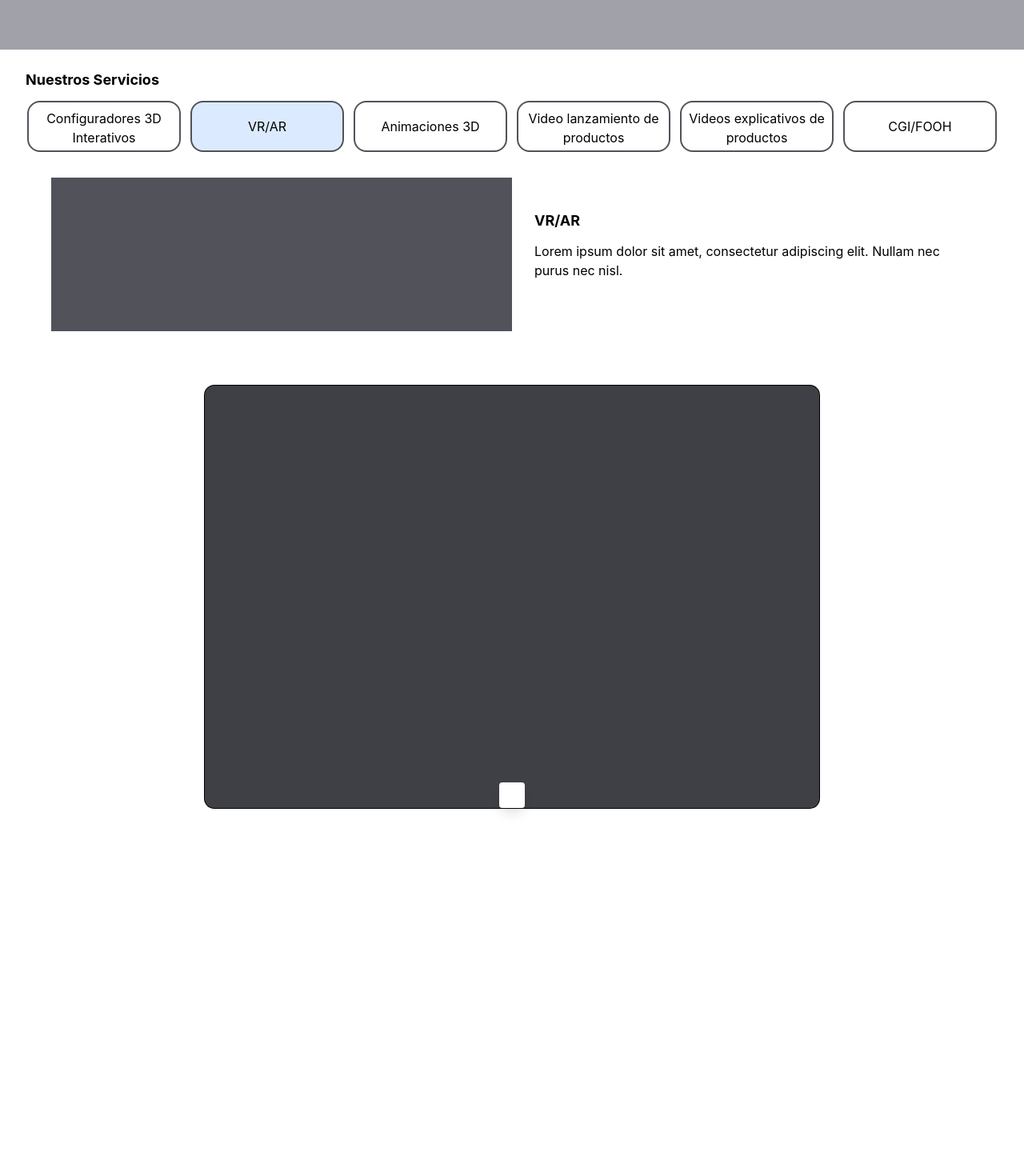
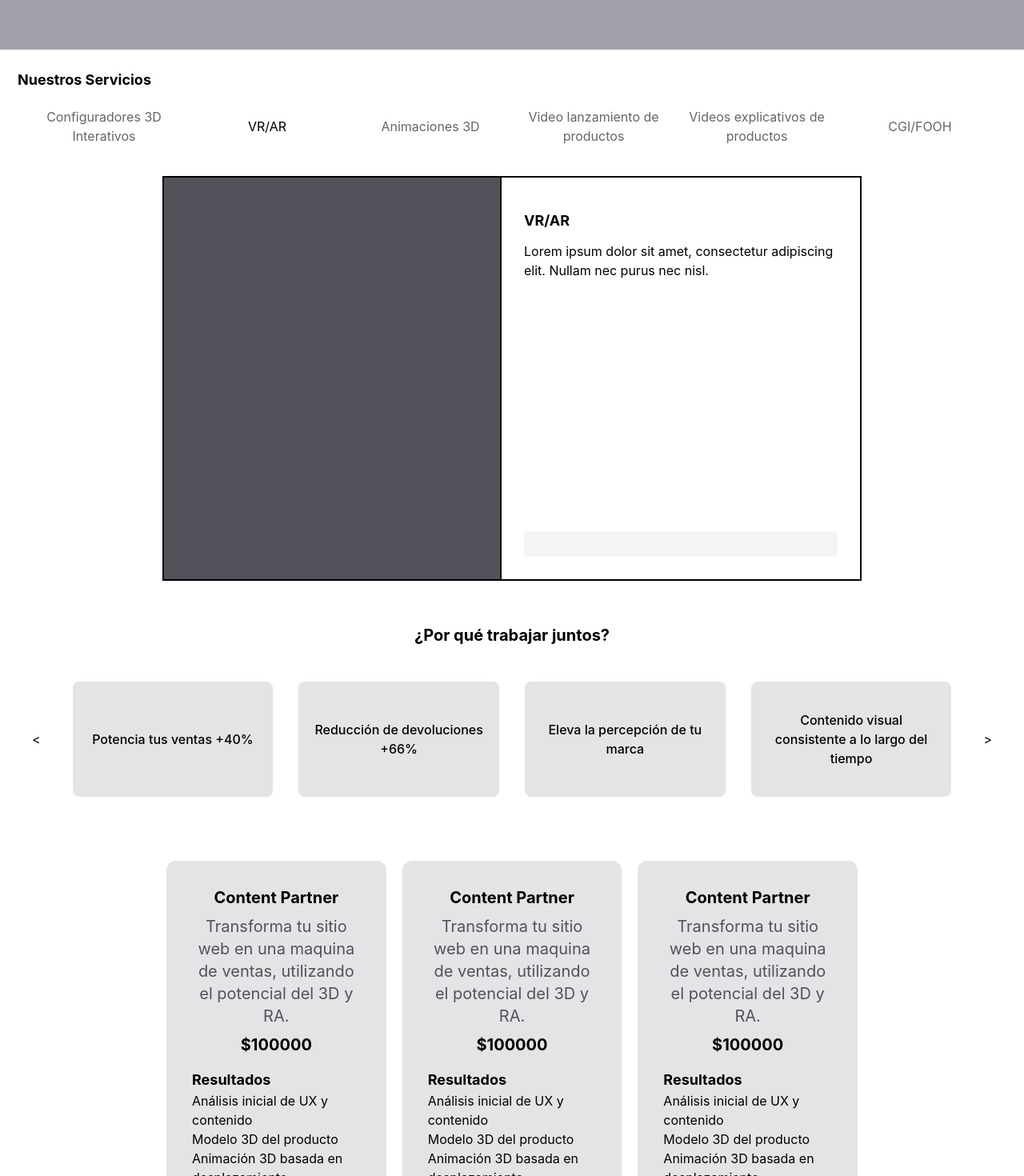
Before and after one commit to ManuelGurbanov/Opptix-Web, a React (Create React App) app: page / in a window 1280 px wide. Shown: the part 1330-2800 px from the top of the page at 80% size. Before the commit the page ends 2588 px from the top, so only its background shows below. Built offline with nearby package versions, Linux system fonts and the light colour scheme; no server answers.

Commit message:
more sections and fixed 3D

```diff
--- a/src/ARModelViewer.js
+++ b/src/ARModelViewer.js
@@ -1,8 +1,9 @@
-import React, { useEffect, useRef } from "react";
+import React, { useEffect, useRef, useState } from "react";
 import "@google/model-viewer";
 
-const ARModelViewer = ({ modelSrc }) => {
+const ARModelViewer = ({ modelSrc, controlsContainerId }) => {
   const modelViewerRef = useRef(null);
+  const [groupIndex, setGroupIndex] = useState(0);
 
   useEffect(() => {
     const modelViewer = modelViewerRef.current;
@@ -12,6 +13,7 @@ const ARModelViewer = ({ modelSrc }) => {
         console.error("No se pudo cargar el modelo.");
         return;
       }
+
       const materials = modelViewer.model.materials;
       if (!materials.length) {
         console.error("No se encontraron materiales en el modelo.");
@@ -22,19 +24,31 @@ const ARModelViewer = ({ modelSrc }) => {
         material.name = material.name.trim();
       });
 
-      console.log("Materiales disponibles:", materials.map((mat) => mat.name));
+      const controlsContainer = document.getElementById(controlsContainerId);
+      if (!controlsContainer) {
+        console.error("No se encontró el contenedor para los controles.");
+        return;
+      }
 
-      const controlsContainer = document.querySelector("#material-controls");
       controlsContainer.innerHTML = "";
 
+      console.log("Materiales del modelo:");
+      materials.forEach((material) => {
+        console.log(`Material: ${material.name}`);
+      });
+
       const groupMaterials = (suffix) =>
-        materials.filter((material) => material.name.endsWith(suffix));
+        materials.filter((material) => material.name.endsWith(suffix) || material.name.includes(suffix));
 
-      const group2 = groupMaterials("2");
-      const group3 = groupMaterials("3");
+      const group2 = [
+        ...groupMaterials("2"),
+        ...materials.filter(material => material.name === "02-madera base grande"),
+      ];
 
-      console.log("Materiales en el grupo 2:", group2.map((mat) => mat.name));
-      console.log("Materiales en el grupo 3:", group3.map((mat) => mat.name));
+      const group3 = [
+        ...groupMaterials("3"),
+        ...materials.filter(material => material.name === "03-madera base grande"),
+      ];
 
       const updateAlphaValue = (material, alpha) => {
         const pbr = material.pbrMetallicRoughness;
@@ -50,53 +64,57 @@ const ARModelViewer = ({ modelSrc }) => {
         });
       };
 
+      const activateGroup = (group) => {
+        group.forEach((mat) => {
+          mat.setAlphaMode("OPAQUE");
+          updateAlphaValue(mat, 1);
+        });
+      };
+
       deactivateGroup(group2);
       deactivateGroup(group3);
 
-      const createGroupButton = (group, groupName) => {
+      const changeGroupState = (currentIndex) => {
+        deactivateGroup(group2);
+        deactivateGroup(group3);
+
+        if (currentIndex === 1) {
+          activateGroup(group2);
+        } else if (currentIndex === 2) {
+          activateGroup(group2);
+          activateGroup(group3);
+        }
+
+        setGroupIndex(currentIndex);
+      };
+
       const button = document.createElement("button");
-        button.textContent = `${groupName}`;
       button.className = "text-white bg-blue-500 rounded px-4 py-2 m-2";
 
-        let isGroupVisible = false;
+      const updateButtonText = (nextIndex) => {
+        button.textContent = nextIndex;
 
-        const updateButtonStyle = () => {
-          button.className = `rounded px-4 py-2 m-2 ${
-            isGroupVisible ? "bg-green-500" : "bg-red-500"
-          } text-white`;
-        };
-
-        updateButtonStyle();
-
-        button.addEventListener("click", () => {
-          const animationDuration = 1000;
-          const startTimestamp = performance.now();
-
-          const animateGroup = (currentTimestamp) => {
-            const elapsed = currentTimestamp - startTimestamp;
-            const delta = elapsed / animationDuration;
-            const alpha = isGroupVisible ? 1 - delta : delta;
-
-            group.forEach((material) => updateAlphaValue(material, alpha));
-
-            if (elapsed < animationDuration) {
-              requestAnimationFrame(animateGroup);
-            } else {
-              const finalAlpha = isGroupVisible ? 0 : 1;
-              group.forEach((material) => updateAlphaValue(material, finalAlpha));
-              isGroupVisible = !isGroupVisible;
-              updateButtonStyle();
+        if (nextIndex === 2) {
+          button.textContent = "Reducir";
+          button.className = "text-white bg-red-500 rounded px-4 py-2 m-2";
+        }else{
+          button.textContent = "Ampliar";
+          button.className = "text-white bg-blue-500 rounded px-4 py-2 m-2";
         }
       };
 
-          requestAnimationFrame(animateGroup);
+      updateButtonText();
+
+      button.addEventListener("click", () => {
+        setGroupIndex((prevIndex) => {
+          const nextIndex = prevIndex === 3 ? 1 : prevIndex + 1;
+          changeGroupState(nextIndex);
+          updateButtonText(nextIndex);
+          return nextIndex;
+        });
       });
 
       controlsContainer.appendChild(button);
-      };
-
-      createGroupButton(group2, "Estanteria del Medio");
-      createGroupButton(group3, "Estanteria de Arriba");
     };
 
     modelViewer.addEventListener("load", handleLoad);
@@ -104,10 +122,10 @@ const ARModelViewer = ({ modelSrc }) => {
     return () => {
       modelViewer.removeEventListener("load", handleLoad);
     };
-  }, []);
+  }, [controlsContainerId, groupIndex]);
 
   return (
-    <div className="relative flex flex-col items-center bg-zinc-700 rounded-xl ring-1 ring-black">
+    <div className="relative flex items-center justify-center w-full h-full">
       <model-viewer
         ref={modelViewerRef}
         src={modelSrc}
@@ -116,11 +134,13 @@ const ARModelViewer = ({ modelSrc }) => {
         camera-controls
         ar
         ar-modes="webxr scene-viewer quick-look"
-        style={{ width: "60vw", height: "60vh" }}
-        className="border-4 border-blue-500 rounded-lg shadow-lg"
+        className="w-full h-full object-contain"
+        style={{
+          width: "100%",
+          height: "100%",
+          display: "block",
+        }}
       ></model-viewer>
-
-      <div id="material-controls" className="mt-4 bg-white p-4 rounded shadow-lg"></div>
     </div>
   );
 };
--- a/src/App.js
+++ b/src/App.js
@@ -7,6 +7,9 @@ import PopUp from './popup';
 
 import SecondaryBanner from './SecondaryBanner';
 import OurServices from './OurServices';
+
+import WhyWorkTogether from './WhyWorkTogether';
+import Packs from './Packs';
 function App() {
   const [language, setlanguage] = useState('es');
   const [color, setColor] = useState('#ffffff');
@@ -25,22 +28,15 @@ function App() {
   }, [showAccesory]);
 
   return (
-    <section className='max-w-screen overflow-hidden'>
+    <section className='max-w-screen overflow-hidden flex flex-col items-center'>
     <Navbar language={language} setLanguage={setlanguage} />
     <MainBanner language={language}/>
     <PopUp language={language}/>
     <SecondaryBanner language={language}/>
     <OurServices language={language}/>
-    <div className="relative flex flex-col w-screen gap-5 p-6 text-black bg-white sm:h-screen h-1/2 items-center justify-start">
-      <ARModelViewer
-        modelSrc="/models/rack-modulable.glb"
-        color={color}
-        texturePath={texturePath}
-        showAccesory={showAccesory}
-        scale={scale}
-        position={position}
-      />
-    </div>
+
+    <WhyWorkTogether language={language}/>
+    <Packs/>
     </section>
   );
 }
--- a/src/Navbar.js
+++ b/src/Navbar.js
@@ -2,7 +2,7 @@ import React, { useState } from 'react';
 import { translate } from "./Translations";
 
 function Navbar({ language, setLanguage }) {
-  const [showLanguageMenu, setshowLanguageMenu] = useState(1);
+  const [showLanguageMenu, setshowLanguageMenu] = useState(0);
 
   return (
     <>
@@ -40,7 +40,7 @@ function Navbar({ language, setLanguage }) {
         </div>
       </div>
 
-      {showLanguageMenu && (
+      {(showLanguageMenu == 1) && (
         <div className="absolute right-8 top-18 z-50 max-w-1/2  bg-black rounded-md flex flex-col justify-self-end items-center justify-center gap-4 p-4">
           <div
             onClick={() => {
--- a/src/OurServices.js
+++ b/src/OurServices.js
@@ -1,6 +1,7 @@
 import React, { useState } from 'react';
-
+import ARModelViewer from './ARModelViewer';
 function OurServices({ language }) {
+  const texturePath = '/models/redlabel.webp';
   const [actualService, setActualService] = useState(1);
   const services = [
     {
@@ -37,16 +38,16 @@ function OurServices({ language }) {
   ];
 
   return (
-    <div className='w-screen bg-white text-black p-3 px-8'>
-      <h1 className='font-bold text-lg w-full text-left mt-3 mb-3'>
+    <div className='w-screen bg-white text-black p-3 flex items-center flex-col'>
+      <h1 className='font-bold text-lg w-full text-left mt-3 mb-3 ml-5'>
         Nuestros Servicios
       </h1>
       <div className='flex gap-3 items-center justify-center'>
         {services.map((service) => (
           <button
             key={service.id}
-            className={`border-zinc-600 border-2 rounded-2xl p-2 w-48 h-16 hover:scale-105 transition-transform ease-in-out ${
-              actualService === service.id ? 'bg-blue-100' : 'bg-white'
+            className={`rounded-2xl p-2 w-48 h-16 hover:opacity-100 transition-all ease-in-out ${
+              actualService === service.id ? 'opacity-100' : 'opacity-60'
             }`}
             onClick={() => setActualService(service.id)}
           >
@@ -55,19 +56,27 @@ function OurServices({ language }) {
         ))}
       </div>
 
-        {/* Seccion mitad video mitad texto, descripcion */}
-      <section className='flex full p-8 h-64 rounded-lg'>
-            <div className='bg-zinc-600 w-1/2 p-7'>
+      <section className="flex full rounded-lg flex-col sm:flex-row p-8">
+        <div className="bg-zinc-600 w-full sm:w-[422px] sm:h-[502px] aspect-square sm:aspect-auto ring-2 ring-black">
+          <ARModelViewer modelSrc="/models/rack-modulable.glb" controlsContainerId="material-controls-own" />
         </div>
-            <div className='bg-white w-1/2 p-7'>
-                <h1 className='font-bold text-lg w-full text-left mt-3 mb-3'>
+
+        <div className="bg-white w-full sm:w-[448px] sm:h-[502px] aspect-square sm:aspect-auto p-7 ring-2 ring-black flex flex-col justify-between">
+          <div>
+            <h1 className="font-bold text-lg w-full text-left mt-3 mb-3">
               {services[actualService].name}
             </h1>
-                <p className='font-normal text-md w-full text-left mb-3'>
+            <p className="font-normal text-md w-full text-left mb-3">
               {services[actualService].description}
             </p>
           </div>
+
+          <div id="material-controls-own" className="mt-4 bg-gray-100 p-4 rounded"></div>
+        </div>
       </section>
+
+
+
     </div>
   );
 }
--- /dev/null
+++ b/src/Packs.js
@@ -0,0 +1,78 @@
+import React from 'react';
+import { translate } from "./Translations";
+function Packs({}) {
+  return (
+    <div className='w-3/4 bg-white flex flex-col sm:flex-row justify-center items-start text-black sm:p-12 gap-5 m-0'>
+        <div className='w-full bg-zinc-200 rounded-xl flex flex-col items-center justify-center text-center p-8'>
+            <h1 className='text-xl font-bold  mb-2'>Content Partner</h1>
+            <p className='text-xl text-zinc-600  mb-2'>Transforma tu sitio web en
+                una maquina de ventas,
+                utilizando el potencial del 3D y RA.
+            </p>
+
+            <h2 className='text-xl font-bold mb-4'>$100000</h2>
+            <h3 className='text-lg font-bold text-left w-full'>Resultados</h3>
+            <ul className='mb-4 text-left'>
+                <li>Análisis inicial de UX y contenido</li>
+                <li>Modelo 3D del producto</li>
+                <li>Animación 3D basada en desplazamiento</li>
+               <li>Configurador interactivo 3D</li>
+                <li>Integración AR/VR</li>
+                <li>10 miniaturas de productos fotográficos</li>
+                <li>Vídeo de presentación</li>
+                <li>Optimización de carga rápida</li>
+            </ul>
+
+            <button className='bg-black p-3 text-white rounded-2xl w-2/3 text-sm mb-6'>Reserva una Demostración</button>
+        </div>
+
+        <div className='w-full bg-zinc-200 rounded-xl flex flex-col items-center justify-center text-center p-8'>
+            <h1 className='text-xl font-bold  mb-2'>Content Partner</h1>
+            <p className='text-xl text-zinc-600  mb-2'>Transforma tu sitio web en
+                una maquina de ventas,
+                utilizando el potencial del 3D y RA.
+            </p>
+
+            <h2 className='text-xl font-bold mb-4'>$100000</h2>
+            <h3 className='text-lg font-bold text-left w-full'>Resultados</h3>
+            <ul className='mb-4 text-left'>
+                <li>Análisis inicial de UX y contenido</li>
+                <li>Modelo 3D del producto</li>
+                <li>Animación 3D basada en desplazamiento</li>
+               <li>Configurador interactivo 3D</li>
+                <li>Integración AR/VR</li>
+                <li>10 miniaturas de productos fotográficos</li>
+                <li>Vídeo de presentación</li>
+                <li>Optimización de carga rápida</li>
+            </ul>
+
+            <button className='bg-black p-3 text-white rounded-2xl w-2/3 text-sm mb-6'>Reserva una Demostración</button>
+        </div>
+
+        <div className='w-full bg-zinc-200 rounded-xl flex flex-col items-center justify-center text-center p-8'>
+            <h1 className='text-xl font-bold  mb-2'>Content Partner</h1>
+            <p className='text-xl text-zinc-600  mb-2'>Transforma tu sitio web en
+                una maquina de ventas,
+                utilizando el potencial del 3D y RA.
+            </p>
+
+            <h2 className='text-xl font-bold mb-4'>$100000</h2>
+            <h3 className='text-lg font-bold text-left w-full'>Resultados</h3>
+            <ul className='mb-4 text-left'>
+                <li>Análisis inicial de UX y contenido</li>
+                <li>Modelo 3D del producto</li>
+                <li>Animación 3D basada en desplazamiento</li>
+               <li>Configurador interactivo 3D</li>
+                <li>Integración AR/VR</li>
+                <li>10 miniaturas de productos fotográficos</li>
+                <li>Vídeo de presentación</li>
+                <li>Optimización de carga rápida</li>
+            </ul>
+
+            <button className='bg-black p-3 text-white rounded-2xl w-2/3 text-sm mb-6'>Reserva una Demostración</button>
+        </div>
+    </div>
+  );
+}
+
+export default Packs;
--- a/src/Translations.js
+++ b/src/Translations.js
@@ -8,7 +8,8 @@ const translations = {
       bannerSecond: "Connect visually, \nand sell strategically.",
       popUpTittle: "We give you:",
       popUpText: "Our product configurator, Our augmented reality and the 3D model of YOUR product, FREE",
-      secondaryBanner: "Titulo en Ingles"
+      secondaryBanner: "Titulo en Ingles",
+      workTogether: "Why work together with us?"
     },
     es: {
       services: "Servicios",
@@ -19,7 +20,8 @@ const translations = {
       bannerSecond: "Conecta visualmente, \n y vende estrategicamente.",
       popUpTittle: "TE REGALAMOS:",
       popUpText: "Nuestro configurador de producto, Nuestra realidad aumentada y el modelo 3D de TU producto, GRATIS",
-      secondaryBanner: "Estadísticas de Beneficios de trabajar con nosotros con números llamativos"
+      secondaryBanner: "Estadísticas de Beneficios de trabajar con nosotros con números llamativos",
+      workTogether: "¿Por qué trabajar juntos?"
     },
   };
 
--- /dev/null
+++ b/src/WhyWorkTogether.js
@@ -0,0 +1,84 @@
+import React, { useState } from 'react';
+import { translate } from "./Translations";
+
+function WhyWorkTogether({ language }) {
+  const reasons = [
+    {
+      id: 0,
+      reason: "Potencia tus ventas +40%"
+    },
+    {
+      id: 1,
+      reason: "Reducción de devoluciones +66%"
+    },
+    {
+      id: 2,
+      reason: "Eleva la percepción de tu marca"
+    },
+    {
+      id: 3,
+      reason: "Contenido visual consistente a lo largo del tiempo"
+    },
+    {
+      id: 4,
+      reason: "Lorem ipsum dolor sit amet, consectetur adipiscing elit. Nullam nec purus nec nisl."
+    },
+    {
+      id: 5,
+      reason: "Lorem ipsum dolor sit amet, consectetur adipiscing elit. Nullam nec purus nec nisl."
+    }
+  ];
+
+  const [currentIndex, setCurrentIndex] = useState(0);
+  const reasonsPerPage = 4;
+  const totalPages = Math.ceil(reasons.length / reasonsPerPage);
+
+  const goToNextPage = () => {
+    if (currentIndex + reasonsPerPage < reasons.length) {
+      setCurrentIndex(currentIndex + reasonsPerPage);
+    }
+  };
+
+  const goToPreviousPage = () => {
+    if (currentIndex - reasonsPerPage >= 0) {
+      setCurrentIndex(currentIndex - reasonsPerPage);
+    }
+  };
+
+  return (
+    <div className='w-screen bg-white text-black'>
+      <h1 className='font-bold text-xl w-full text-center mt-3 mb-3'>
+        {translate("workTogether", language)}
+      </h1>
+      <section className="flex items-center w-full p-8 gap-8 justify-between">
+        <button
+          onClick={goToPreviousPage}
+          className="text-black p-2 rounded-full hidden sm:block"
+          disabled={currentIndex === 0}
+        >
+          &lt;
+        </button>
+
+        <div className="flex overflow-x-auto gap-8">
+          {reasons
+            .slice(currentIndex, currentIndex + reasonsPerPage)
+            .map((reason) => (
+              <div key={reason.id} className='text-center bg-zinc-200 rounded-lg p-5 w-96 h-36 flex items-center justify-center text-black font-medium'>
+                {reason.reason}
+              </div>
+            ))}
+        </div>
+
+        <button
+          onClick={goToNextPage}
+          className="text-black p-2 rounded-full hidden sm:block"
+          disabled={currentIndex + reasonsPerPage >= reasons.length}
+        >
+          &gt;
+        </button>
+      </section>
+    </div>
+  );
+}
+
+export default WhyWorkTogether;
--- a/src/index.css
+++ b/src/index.css
@@ -16,3 +16,21 @@ code {
   font-family: source-code-pro, Menlo, Monaco, Consolas, 'Courier New',
     monospace;
 }
+
+::-webkit-scrollbar {
+  width: 6px;
+}
+
+::-webkit-scrollbar-thumb {
+  background-color: #000;
+  border-radius: 10px;
+}
+
+::-webkit-scrollbar-track {
+  background-color: #f1f1f1;
+  border-radius: 10px;
+}
+
+::-webkit-scrollbar-thumb:hover {
+  background-color: #333;
+}
```
Lines whose indentation alone changed are shown as unchanged.
